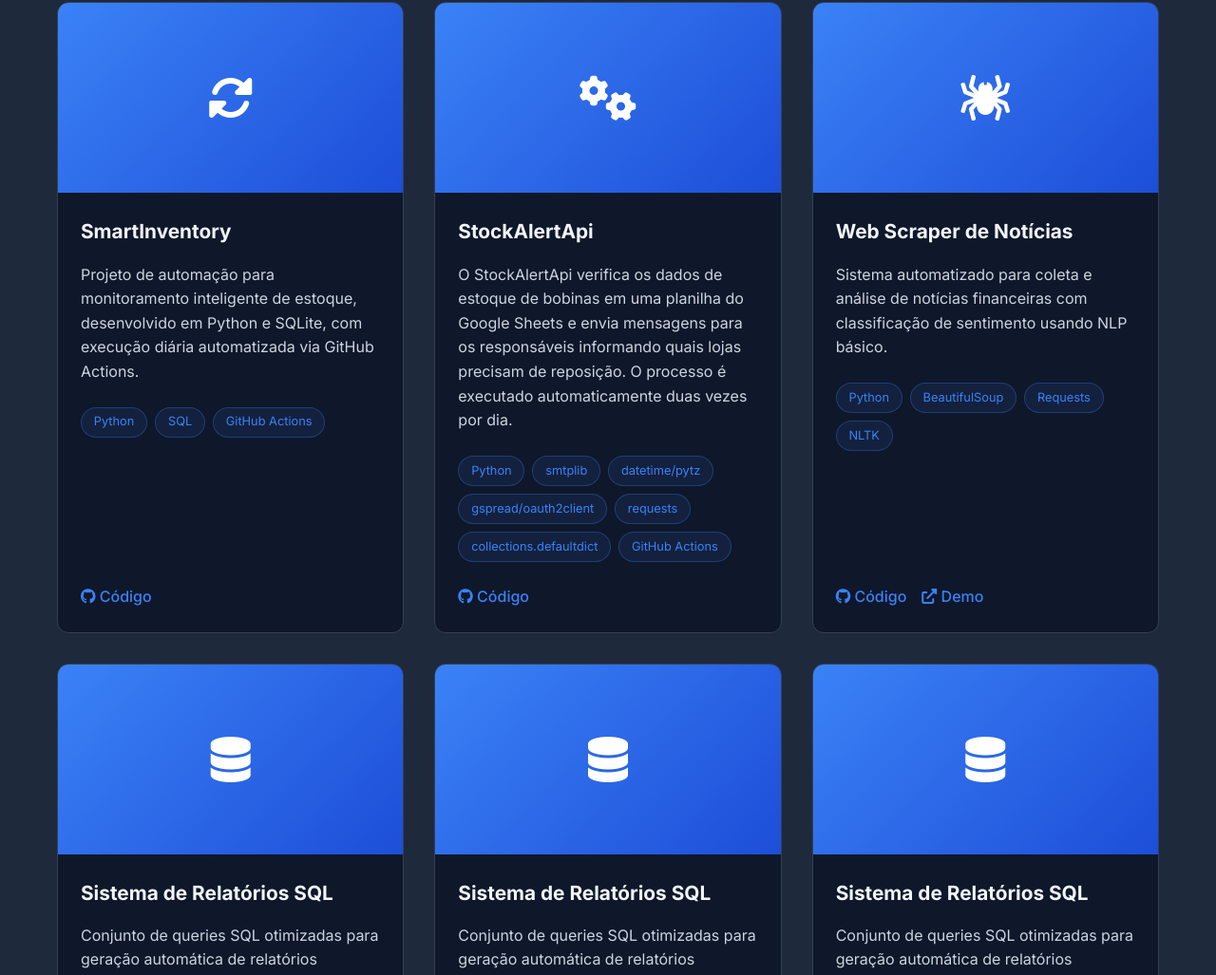
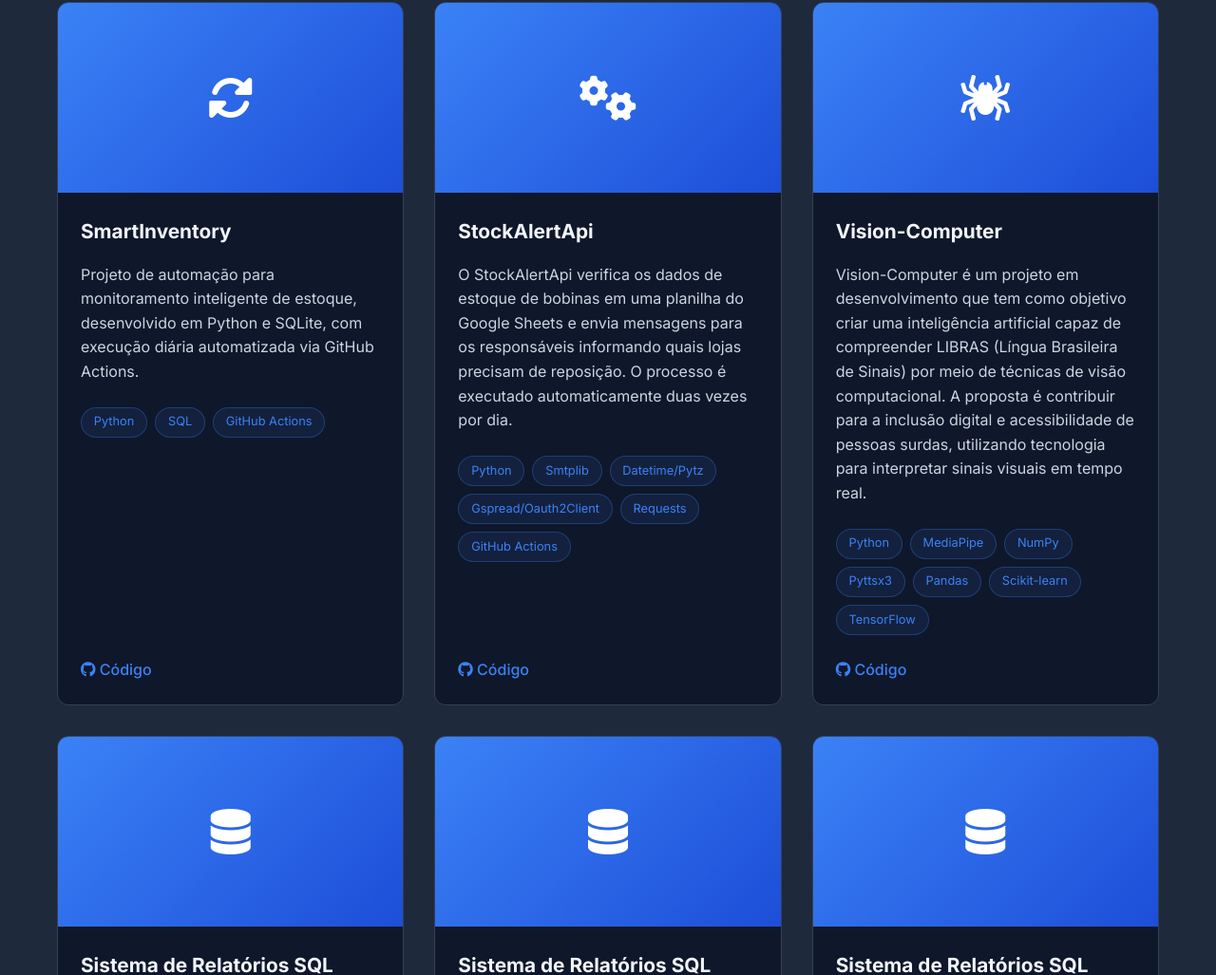
Before and after one commit to Luc1an0s/Luc1an0s.github.io, a plain HTML site: page index.html in a window 1280 px wide. Shown: the part 2780-3807 px from the top of the page at 95% size. Drawn offline with Linux system fonts and the light colour scheme.

Commit message:
Update index.html

```diff
--- a/index.html
+++ b/index.html
@@ -201,11 +201,10 @@
                         <p>O StockAlertApi verifica os dados de estoque de bobinas em uma planilha do Google Sheets e envia mensagens para os responsáveis informando quais lojas precisam de reposição. O processo é executado automaticamente duas vezes por dia.</p>
                         <div class="project-tech">
                             <span>Python</span>
-                            <span>smtplib</span>
-                            <span>datetime/pytz</span>
-                            <span>gspread/oauth2client</span>
-                            <span>requests</span>
-                            <span>collections.defaultdict</span>
+                            <span>Smtplib</span>
+                            <span>Datetime/Pytz</span>
+                            <span>Gspread/Oauth2Client</span>
+                            <span>Requests</span>
                             <span>GitHub Actions</span>
                         </div>
                         <div class="project-links">
@@ -219,17 +218,19 @@
                         <i class="fas fa-spider"></i>
                     </div>
                     <div class="project-content">
-                        <h3>Web Scraper de Notícias</h3>
-                        <p>Sistema automatizado para coleta e análise de notícias financeiras com classificação de sentimento usando NLP básico.</p>
+                        <h3>Vision-Computer</h3>
+                        <p>Vision-Computer é um projeto em desenvolvimento que tem como objetivo criar uma inteligência artificial capaz de compreender LIBRAS (Língua Brasileira de Sinais) por meio de técnicas de visão computacional. A proposta é contribuir para a inclusão digital e acessibilidade de pessoas surdas, utilizando tecnologia para interpretar sinais visuais em tempo real.</p>
                         <div class="project-tech">
                             <span>Python</span>
-                            <span>BeautifulSoup</span>
-                            <span>Requests</span>
-                            <span>NLTK</span>
+                            <span>MediaPipe</span>
+                            <span>NumPy</span>
+                            <span>Pyttsx3</span>
+                            <span>Pandas</span>
+                            <span>Scikit-learn</span>
+                            <span>TensorFlow</span>
                         </div>
                         <div class="project-links">
-                            <a href="#" class="project-link"><i class="fab fa-github"></i> Código</a>
-                            <a href="#" class="project-link"><i class="fas fa-external-link-alt"></i> Demo</a>
+                            <a href="https://github.com/Luc1an0s/Vision-Computer" class="project-link"><i class="fab fa-github"></i> Código</a>
                         </div>
                     </div>
                 </div>
```
